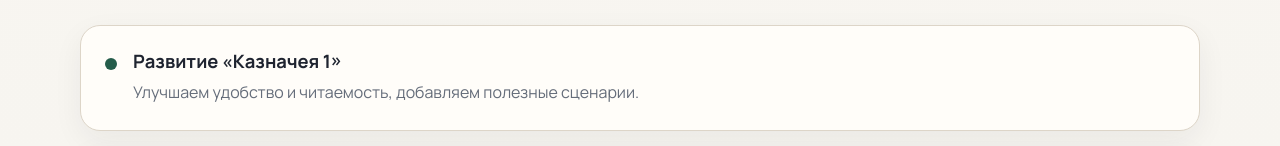
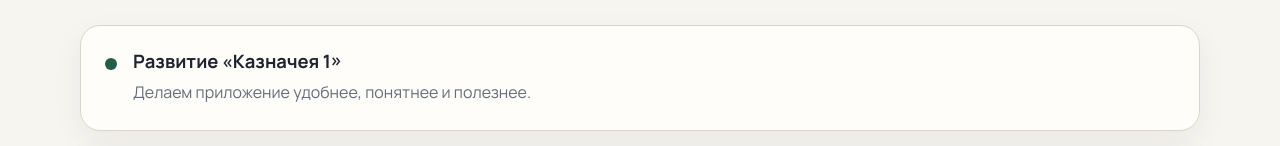
Before and after one commit to andreyserebrennikov8155/serebrennikov-brothers-site, a plain HTML site: page index.html in a window 1280 px wide. Shown: the part 2204-2350 px from the top of the page. Drawn offline with Linux system fonts and the light colour scheme.

Commit message:
Update Kaznachey 1 plan wording

```diff
--- a/index.html
+++ b/index.html
@@ -117,7 +117,7 @@
           <h2>Что дальше</h2>
         </div>
         <div class="plans">
-          <div class="plan-item"><span class="plan-dot"></span><div><h3>Развитие «Казначея 1»</h3><p>Улучшаем удобство и читаемость, добавляем полезные сценарии.</p></div></div>
+          <div class="plan-item"><span class="plan-dot"></span><div><h3>Развитие «Казначея 1»</h3><p>Делаем приложение удобнее, понятнее и полезнее.</p></div></div>
           <div class="plan-item"><span class="plan-dot"></span><div><h3>Новые функции</h3><p>Добавляем возможности, которые реально помогают в повседневной жизни, без лишней сложности.</p></div></div>
           <div class="plan-item"><span class="plan-dot"></span><div><h3>Новые приложения</h3><p>Планируем создавать и другие полезные продукты под брендом The Serebrennikov Brothers.</p></div></div>
         </div>
```
